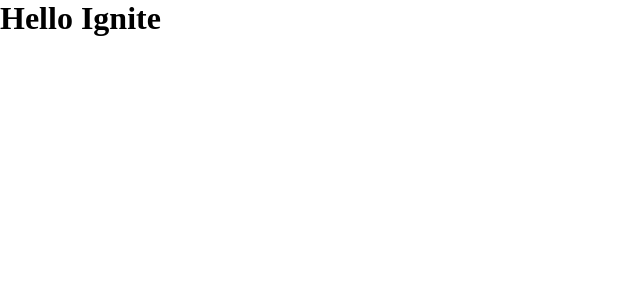
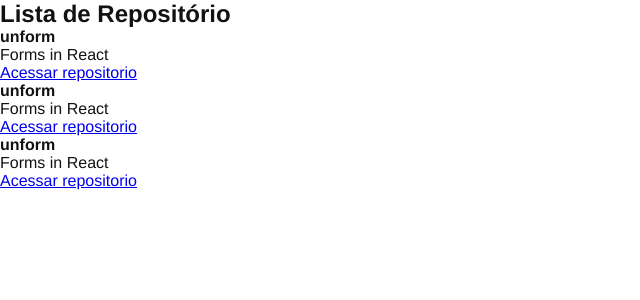
Before and after one commit to igoormatias/iginite-githubexplorer, a React app: page / in a window 1280 px wide. Shown: the top 300 px of the page, without its empty margins (0-640 px from the left). Built offline with nearby package versions, Linux system fonts and the light colour scheme.

Commit message:
feat: configurando fast refresh

```diff
--- a/package.json
+++ b/package.json
@@ -16,11 +16,13 @@
     "@babel/core": "^7.13.8",
     "@babel/preset-env": "^7.13.9",
     "@babel/preset-react": "^7.12.13",
+    "@pmmmwh/react-refresh-webpack-plugin": "^0.4.3",
     "babel-loader": "^8.2.2",
     "cross-env": "^7.0.3",
     "css-loader": "^5.1.1",
     "html-webpack-plugin": "^5.3.0",
     "node-sass": "^5.0.0",
+    "react-refresh": "^0.9.0",
     "sass-loader": "^11.0.1",
     "style-loader": "^2.0.0",
     "webpack": "^5.24.4",
--- a/src/App.jsx
+++ b/src/App.jsx
@@ -1,5 +1,7 @@
 import './styles/global.scss'
 
+import {RepositoryList} from './components/RepositoryList'
+
 export function App(){
-    return <h1>Hello Ignite</h1>
+    return <RepositoryList />
 }
--- /dev/null
+++ b/src/components/RepositoryItem.jsx
@@ -0,0 +1,12 @@
+export function RepositoryItem(props) {
+    return(
+        <li>
+        <strong>{props.repository.name ?? 'Default'}</strong>
+        <p>{props.repository.description}</p>
+
+        <a href={props.repository.link}>
+            Acessar repositorio
+        </a>
+    </li>
+    )
+}
--- /dev/null
+++ b/src/components/RepositoryList.jsx
@@ -0,0 +1,20 @@
+import { RepositoryItem } from "./RepositoryItem";
+
+const repository = {
+    name:'unform',
+    description: 'Forms in React',
+    link: 'https://github.com/unform/unform'
+}
+export function RepositoryList() {
+    return (
+        <section className="repository-list">
+            <h1>Lista de Repositório</h1>
+
+            <ul>
+             <RepositoryItem repository={repository} />
+             <RepositoryItem repository={repository} />
+             <RepositoryItem repository={repository} />
+            </ul>
+        </section>
+    )
+}
--- a/src/styles/global.scss
+++ b/src/styles/global.scss
@@ -5,6 +5,6 @@
 }
 
 body {
-    font: Arial, Helvetica, sans-serif;
-    cursor: pointer;
+    font:  16px  "Helvetica neue",Arial, sans-serif;
+    color: #121214;
 }
--- a/webpack.config.js
+++ b/webpack.config.js
@@ -1,5 +1,6 @@
 const path = require('path');
 const HtmlWebPackPlugin = require('html-webpack-plugin');
+const ReactRefreshWebpackPlugin = require('@pmmmwh/react-refresh-webpack-plugin')
 
 
 const isDevelopment = process.env.NODE_ENV !== 'production';
@@ -15,19 +16,28 @@
     extensions: ['.js', '.jsx'],
   },
   devServer: {
-    contentBase: path.resolve(__dirname, 'public')
+    contentBase: path.resolve(__dirname, 'public'),
+    hot:true
   },
   plugins: [
+    isDevelopment && new ReactRefreshWebpackPlugin(),
     new HtmlWebPackPlugin({
       template: path.resolve(__dirname, 'public', 'index.html')
     })
-  ],
+  ].filter(Boolean),
   module: {
     rules: [
       {
         test: /\.jsx$/,
         exclude: /node_modules/,
-        use: 'babel-loader'
+        use: {
+          loader:'babel-loader',
+          options: {
+            plugins: [
+              isDevelopment && require.resolve('react-refresh/babel')
+            ].filter(Boolean)
+          }
+        }
 
       },
       {
```
